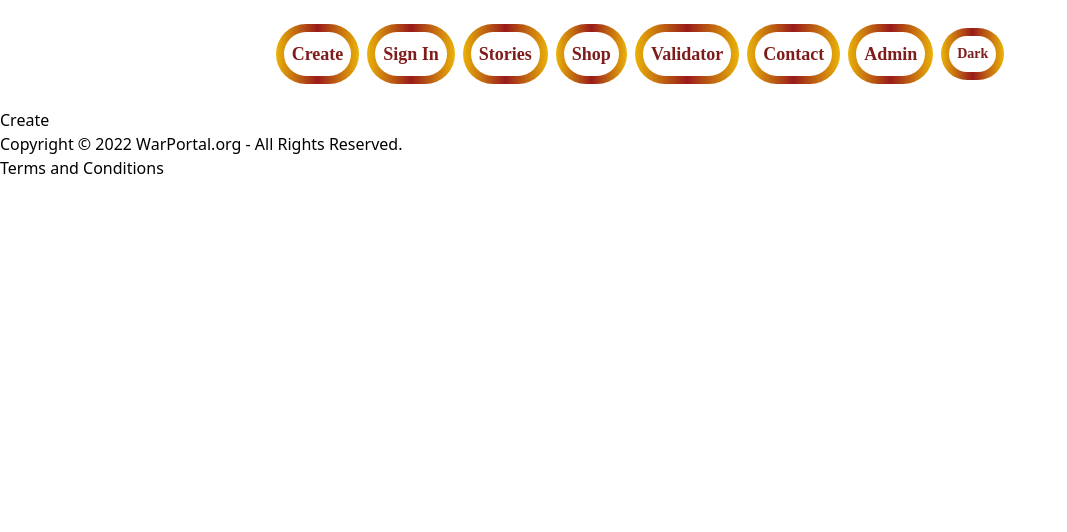
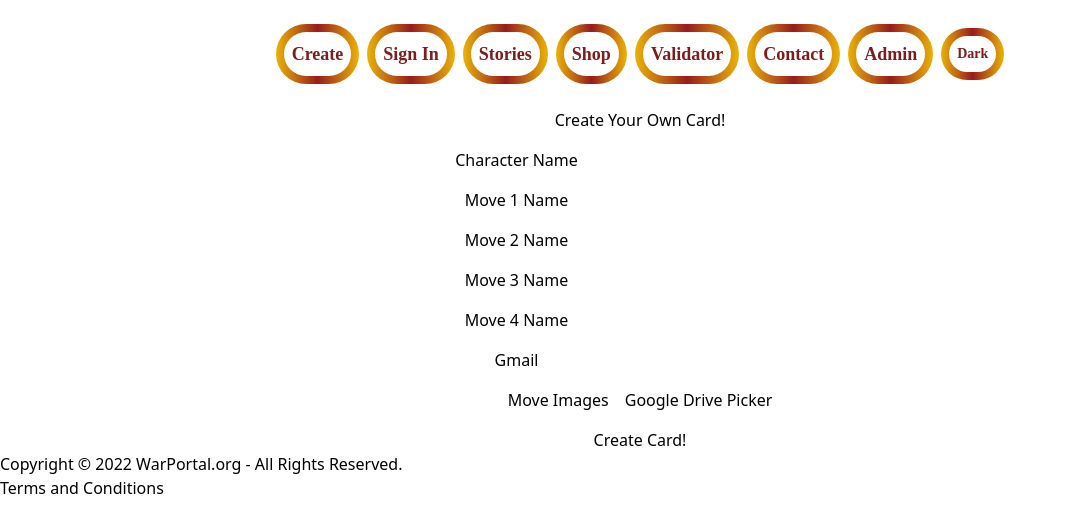
Before and after one commit to GithubWarPortal/GithubWarPortal, a React (Vite) app in the folder WarPortal/client/: page /Create in a window 1280 px wide. Shown: the top 532 px of the page, without its empty margins (0-1067 px from the left). Built offline with nearby package versions, Linux system fonts and the light colour scheme; a web font is replaced by a local one.

Commit message:
html structure of card crating page

```diff
--- a/WarPortal/client/src/components/Create.jsx
+++ b/WarPortal/client/src/components/Create.jsx
@@ -1,7 +1,41 @@
 export function Create() {
-    return (
-      <>
-        <h1>Create</h1>
-      </>
-    );
-  }
+  return (
+    <><div class="text-center flex-col flex m-auto justify-center ">
+      <header class="">
+        <h1>Create Your Own Card!</h1>
+      </header>
+      <section>
+        <form  class="flex flex-col gap-4 mt-4">
+          <label htmlFor="Character Name" class="">
+            Character Name
+            <input type="text" class="ml-4"></input>
+          </label>
+          <label htmlFor="Move 1 Name" class="">
+            Move 1 Name
+            <input type="text" class="ml-4"></input>
+          </label>
+          <label htmlFor="Move 2 Name" class="">
+            Move 2 Name
+            <input type="text" class="ml-4"></input>
+          </label>
+          <label htmlFor="Move 3 Name" class="">
+            Move 3 Name
+            <input type="text" class="ml-4"></input>
+          </label>
+          <label htmlFor="Move 4 Name" class="">
+            Move 4 Name
+            <input type="text" class="ml-4"></input>
+          </label>
+          <label htmlFor="Gmail" class="">
+            Gmail
+            <input type="email" class="ml-4"></input>
+          </label>
+          <label htmlFor="Move Images" class="">Move Images
+            <button class="ml-4">Google Drive Picker</button>
+          </label>
+          <input type="submit" value="Create Card!" class=""></input>
+        </form>
+      </section></div>
+    </>
+  );
+}
```
